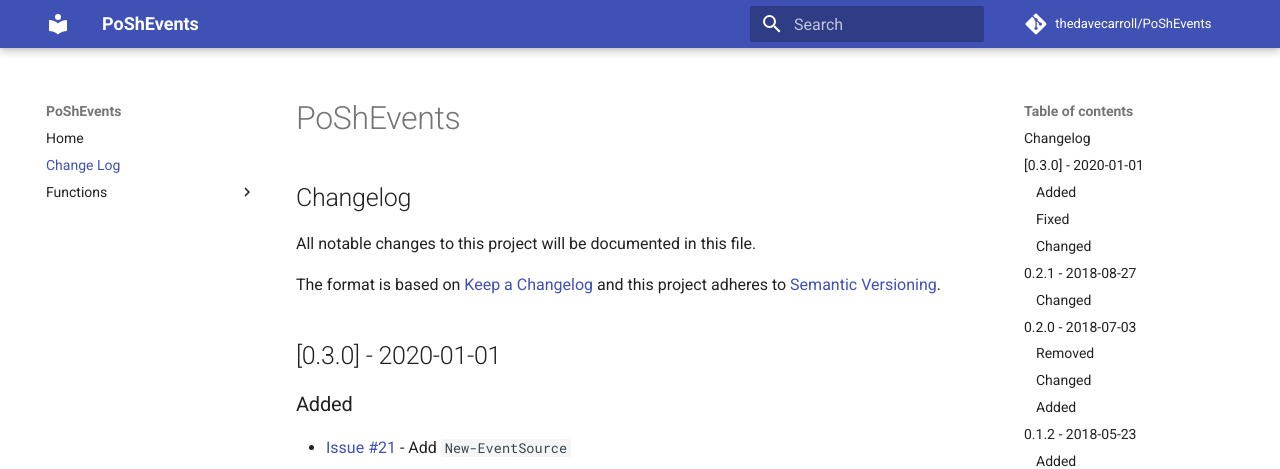
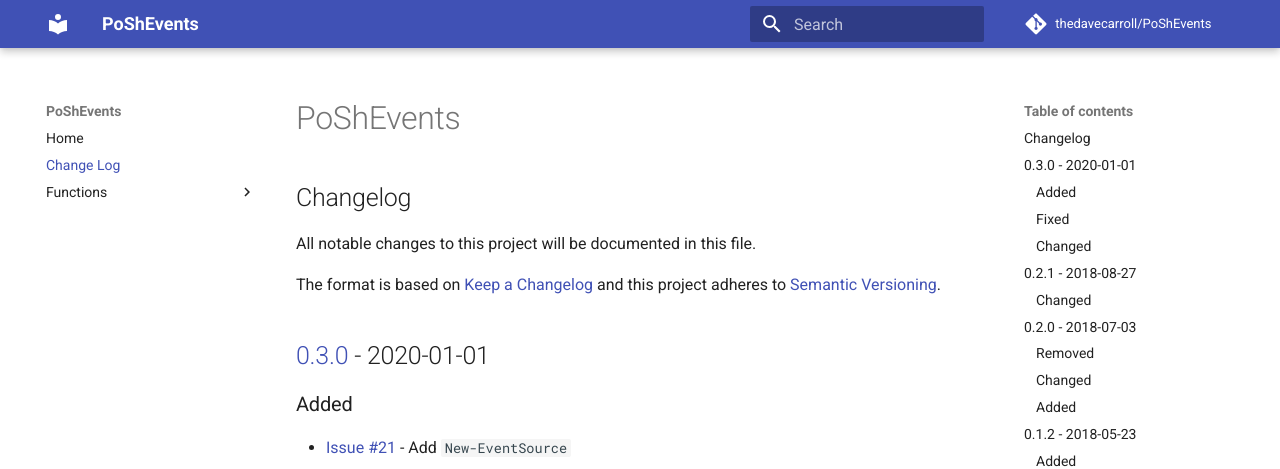
Before and after one commit to thedavecarroll/PoShEvents, an MkDocs documentation site: the page built from docs/CHANGELOG.md, in a window 1280 px wide and 900 px high. Shown: the top 469 px of the window. Built offline with MkDocs 1.6.1 and Material for MkDocs 9.7.7, drawn with Linux system fonts in a browser that asks for light colours; comment, search, counter and statistics services are not loaded; part of the change alters nothing that is shown.

Commit message:
fix link for latest version

```diff
--- a/docs/CHANGELOG.md
+++ b/docs/CHANGELOG.md
@@ -82,6 +82,7 @@ The format is based on [Keep a Changelog](http://keepachangelog.com/en/1.0.0/) a
 
 * Initial release
 
+[0.3.0]: https://github.com/thedavecarroll/PoShEvents/tree/e4f966f27b20a909379a0dc6516559371633bd18
 [0.2.1]: https://github.com/thedavecarroll/PoShEvents/tree/b874e4cef884d732f4625383ff8cfd4fbf4704f7
 [0.2.0]: https://github.com/thedavecarroll/PoShEvents/tree/6d0225ee13fba668014732f556e90956f3840c93
 [0.1.2]: https://github.com/thedavecarroll/PoShEvents/tree/3b708cc40b498f2d54c30a7511c94baf6f3a5cdd
```
